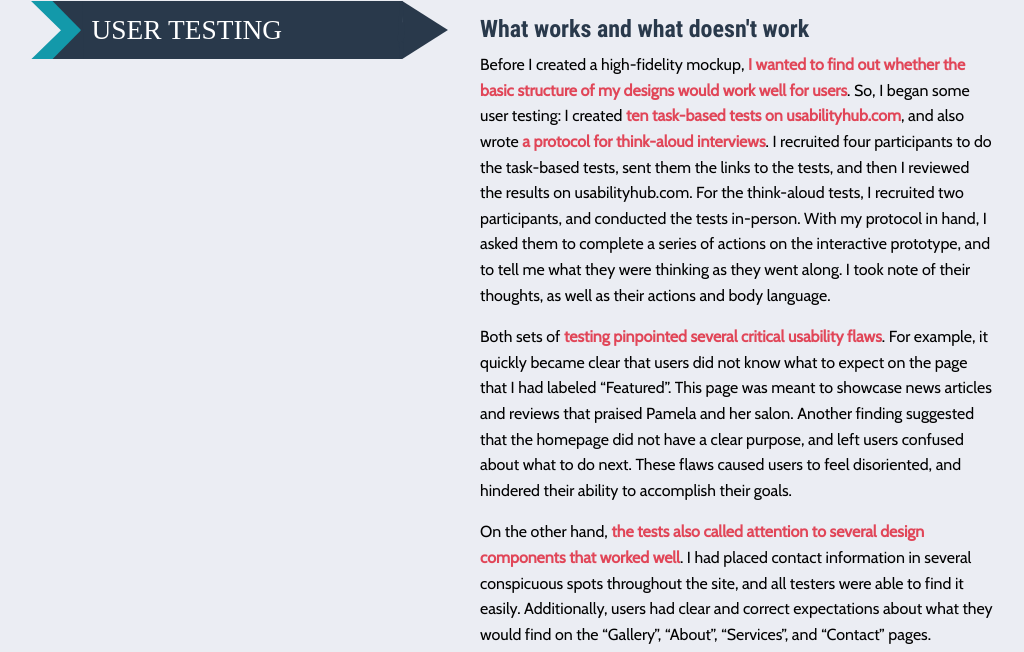
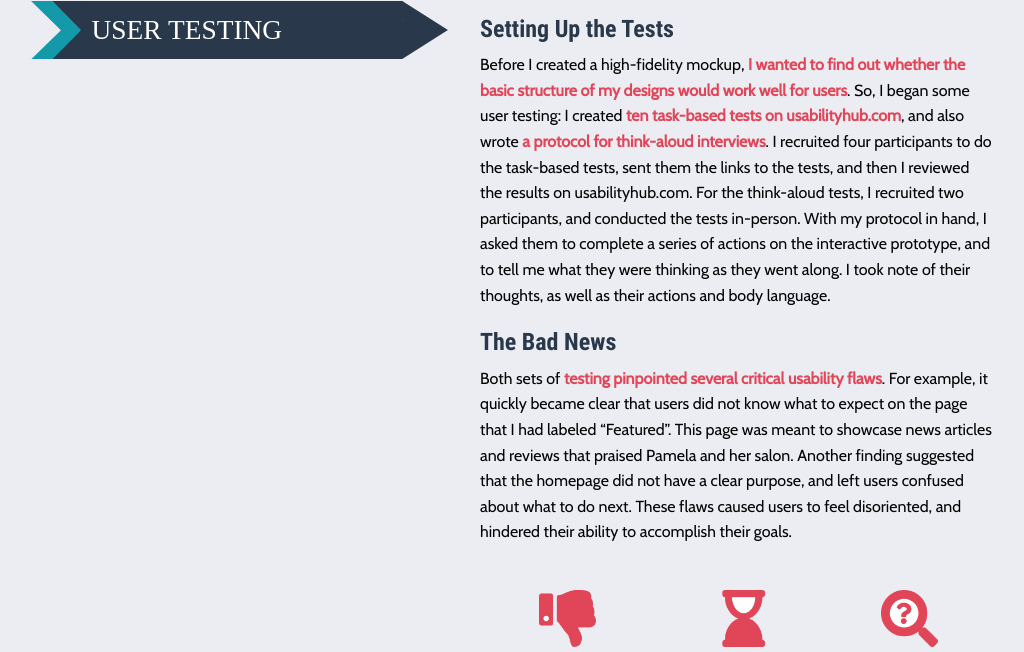
Before and after one commit to emeriwether/emeriwether.github.io, a Jekyll site: the page built from projectB.html, in a window 1280 px wide and 900 px high, scrolled down 8257 px, cut to the strip 248-900 px from the top of the window. Shown: the whole strip, without its empty margins (146-1170 px from the left). Built offline with Jekyll 4.4.1, drawn with Linux system fonts in a browser that asks for light colours; some of the changed text lies outside the part shown.

Commit message:
rearrange stats section of proj b

```diff
--- a/projectB.html
+++ b/projectB.html
@@ -138,7 +138,7 @@
         </a>
         <!-- MODAL -->
         <div class="large reveal" id="persona" data-reveal>
-            <figure class="card" style="text-align: left">
+            <figure class="card">
                 <img class="card-image" src="images/project2/plainPersona.jpg">
                 <div class="card-section">
                     <figcaption class="coralText">The user persona that I created for this project</figcaption>
@@ -433,13 +433,11 @@
     </div>
     <!-- TEXT -->
     <div class="large-6 cell bodyText">
-        <h5 class="text-left">What works and what doesn't work</h5>
+        <h5 class="text-left">Setting Up the Tests</h5>
         <p class="text-left">Before I created a high-fidelity mockup, <mark class="coralText boldText">I wanted to find out whether the basic structure of my designs would work well for users</mark>. So, I began some user testing: I created <mark class="coralText boldText">ten task-based tests on usabilityhub.com</mark>, and also wrote <mark class="coralText boldText">a protocol for think-aloud interviews</mark>. I recruited four participants to do the task-based tests, sent them the links to the tests, and then I reviewed the results on usabilityhub.com. For the think-aloud tests, I recruited two participants, and conducted the tests in-person. With my protocol in hand, I asked them to complete a series of actions on the interactive prototype, and to tell me what they were thinking as they went along. I took note of their thoughts, as well as their actions and body language. </p>
+
+        <h5 class="text-left">The Bad News</h5>
         <p class="text-left">Both sets of <mark class="coralText boldText">testing pinpointed several critical usability flaws</mark>. For example, it quickly became clear that users did not know what to expect on the page that I had labeled “Featured”. This page was meant to showcase news articles and reviews that praised Pamela and her salon. Another finding suggested that the homepage did not have a clear purpose, and left users confused about what to do next. These flaws caused users to feel disoriented, and hindered their ability to accomplish their goals.</p>
-        <p class="text-left">On the other hand, <mark class="coralText boldText">the tests also called attention to several design components that worked well</mark>. I had placed contact information in several conspicuous spots throughout the site, and all testers were able to find it easily. Additionally, users had clear and correct expectations about what they would find on the “Gallery”, “About”, “Services”, and “Contact” pages. </p>
-        <p class="text-left">*Note: It turned out that my prototype was too low-fidelity, which caused a few problems during testing. In particular, users were frequently distracted by the placeholder graphic I used instead of real images. Next time, I will use higher-fidelity prototypes with enough graphics to seem realistic</p>
-
-        <!-- CLICK TEST STATISTICS -->
         <div class="grid-x small-up-3 statisticsSection">
             <div class="cell">
                 <div class="card">
@@ -479,7 +477,9 @@
             </div>
         </div>
 
-        <!-- THINK-ALOUD TEST STATISTICS -->
+        <h5 class="text-left">The Good News</h5>
+        <p class="text-left">On the other hand, <mark class="coralText boldText">the tests also called attention to several design components that worked well</mark>. I had placed contact information in several conspicuous spots throughout the site, and all testers were able to find it easily. Additionally, users had clear and correct expectations about what they would find on the “Gallery”, “About”, “Services”, and “Contact” pages. </p>
+        <p class="text-left">*Note: It turned out that my prototype was too low-fidelity, which caused a few problems during testing. In particular, users were frequently distracted by the placeholder graphic I used instead of real images. Next time, I will use higher-fidelity prototypes with enough graphics to seem realistic</p>
         <div class="grid-x small-up-3 statisticsSection">
             <div class="cell">
                 <div class="card">
```
